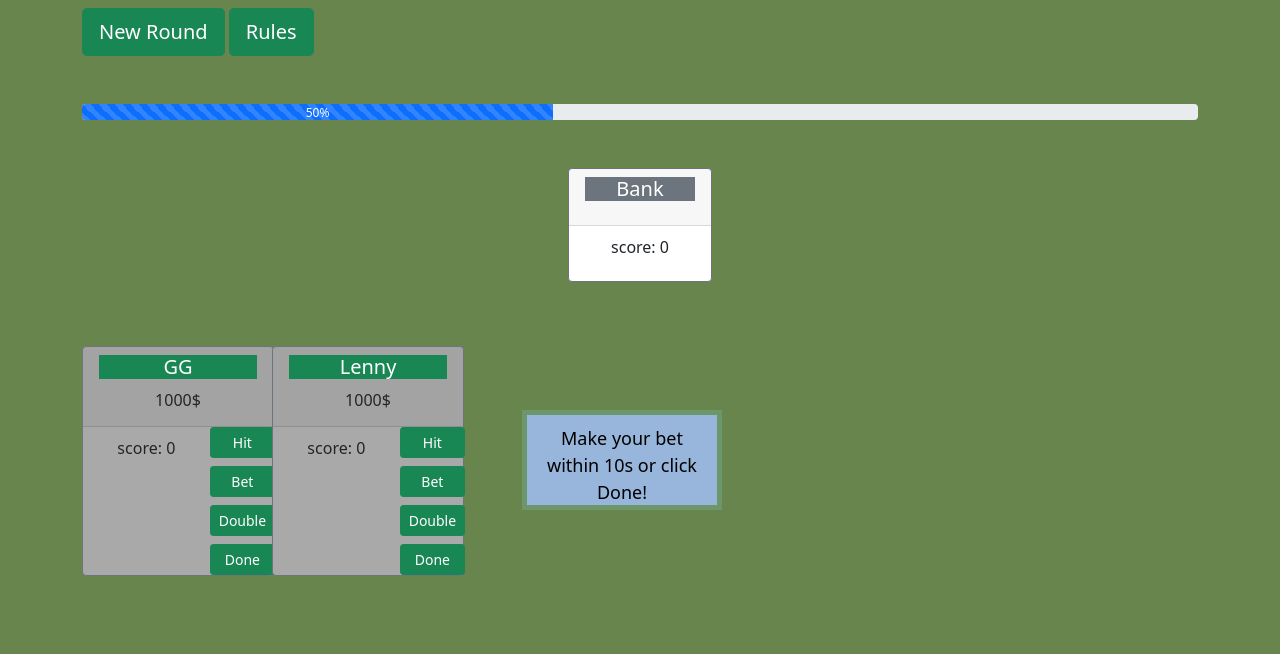
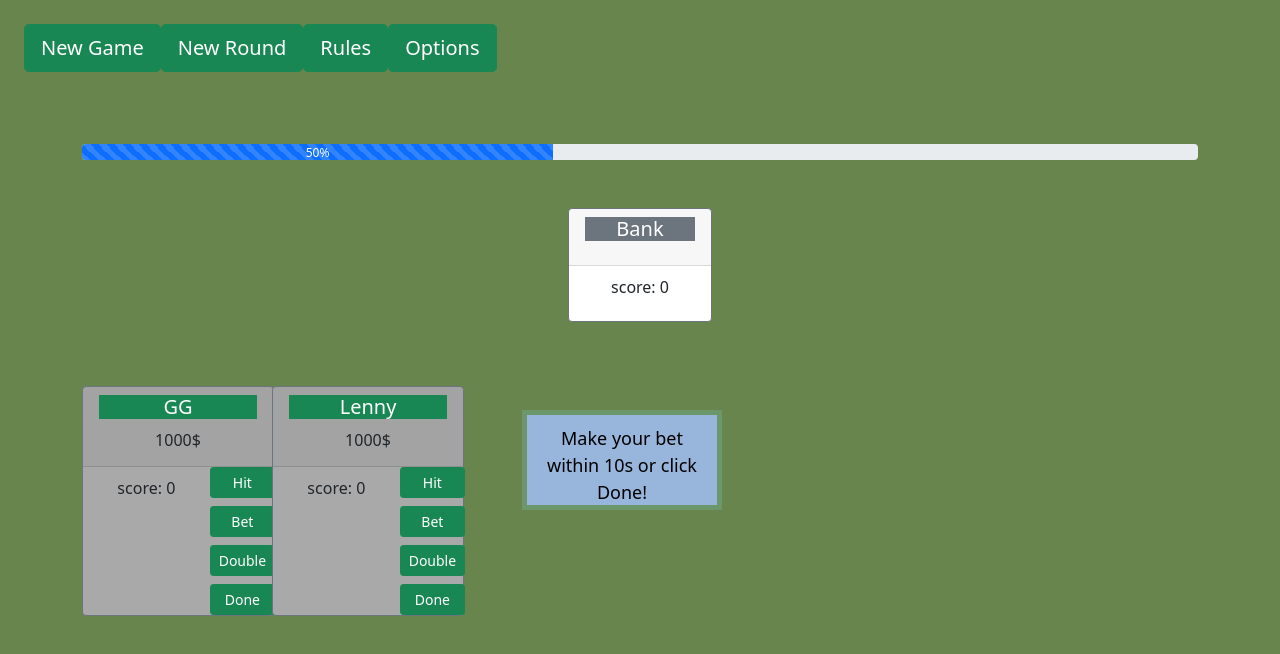
Before and after one commit to djfreeart81/blackJack, a website with bundled scripts: page index.html in a window 1280 px wide. Built offline with nearby package versions, Linux system fonts and the light colour scheme.

Commit message:
create nav component

```diff
--- a/index.html
+++ b/index.html
@@ -20,18 +20,32 @@
   </head>
 
   <body>
-    <div class="container pt-2">
-      <button type="button" class="btn btn-success btn-lg" id="new-round">
+<!--     navbar -->
+    <ul class="nav nav-pills m-4">
+      <li class="nav-item">
+        <button type="button" class="btn btn-success btn-lg" id="new-game">
+        New Game
+      </button>
+      </li>
+      <li class="nav-item">
+        <button type="button" class="btn btn-success btn-lg" id="new-round">
         New Round
       </button>
-      <a
+      </li>
+      <li class="nav-item">
+        <a
         href="https://fr.wikipedia.org/wiki/Blackjack_(jeu)#Règles"
         target="_blank"
         type="button"
         class="btn btn-success btn-lg"
-        >Rules</a
-      >
-    </div>
+        >Rules</a>
+      </li>
+            <li class="nav-item">
+        <button type="button" class="btn btn-success btn-lg" id="options">
+        Options
+      </button>
+      </li>
+  </ul>
 
     <div class="container pt-5">
       <div class="progress">
```
